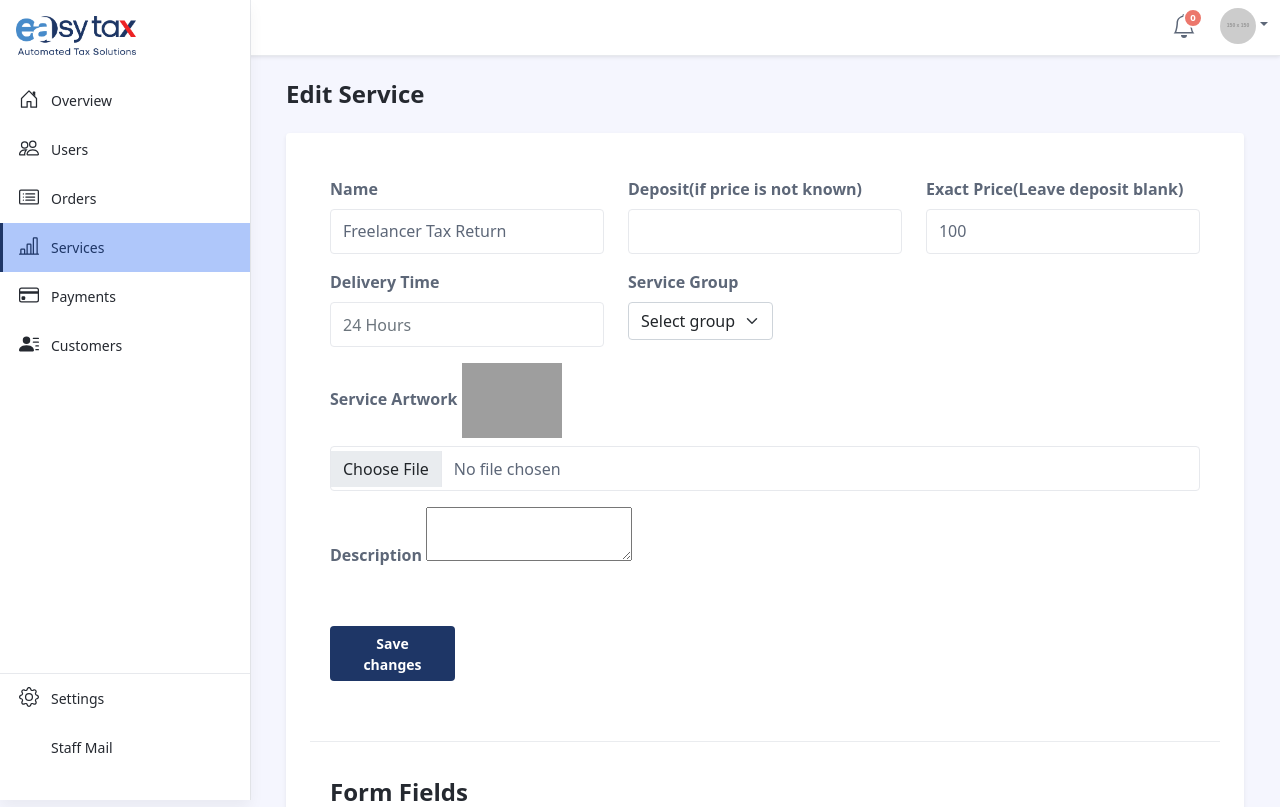
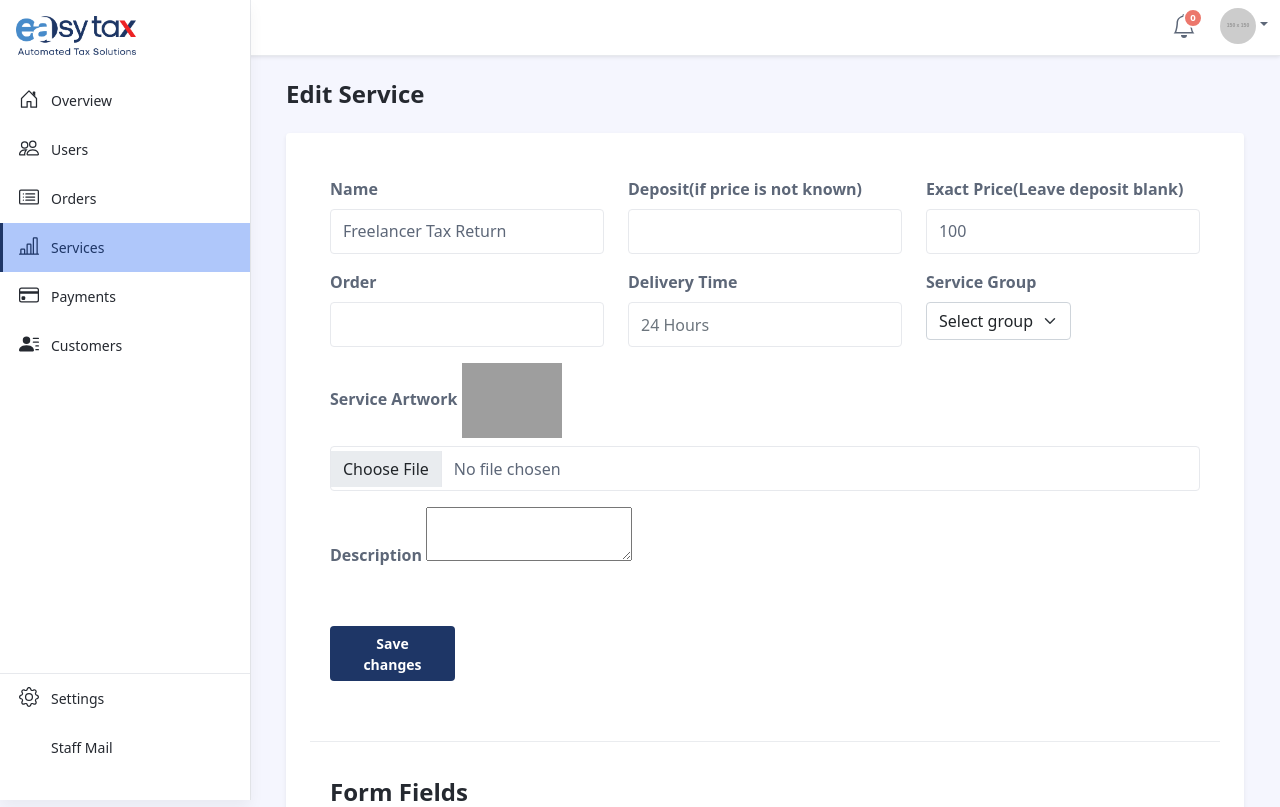
Before and after one commit to EasyTax-Devteam/easytax, a Laravel app: page /easy/admin/services/view/9 in a window 1280 px wide. Shown: the top 807 px of the page. Run offline with Laravel 8, Linux system fonts and the light colour scheme; a user stored in the database is signed in; data comes from the database, SQL or seed files in the repository; grey boxes labelled with a size stand in for pictures from a placeholder-image service; data that the repository does not hold is empty; some libraries are stand-ins or nearby versions; grey boxes are pictures that could not be loaded.

Commit message:
add service and group list orders

```diff
--- a/app/Http/Controllers/User/ServiceController.php
+++ b/app/Http/Controllers/User/ServiceController.php
@@ -34,6 +34,7 @@ class ServiceController extends Controller
     {
         $validator = Validator::make($request->all(), [
             'name' => 'required|string|max:255',
+            'order' => 'required|integer',
             'description' => 'required|string',
             'deposit' => 'required|integer',
             'price' => 'required|integer',
@@ -78,6 +79,7 @@ class ServiceController extends Controller
     {
         $validator = Validator::make($request->all(), [
             'name' => 'required|string|max:255',
+            'order' => 'required|integer',
             'description' => 'required|string',
             'deposit' => 'required|integer',
             'price' => 'required|integer',
@@ -134,19 +136,19 @@ class ServiceController extends Controller
     {
         switch ($case) {
             case 1:
-                $data = Service::all();
+                $data = Service::orderBy('order')->get();
                 if (is_object($data)) {
                     return $data->toArray();
                 }
                 break;
             case 2:
-                $data = Service::where('enabled', true)->get();
+                $data = Service::where('enabled', true)->orderBy('order')->get();
                 if (is_object($data)) {
                     return $data->toArray();
                 }
                 break;
             case 3:
-                $data = Service::where('enabled', false)->get();
+                $data = Service::where('enabled', false)->orderBy('order')->get();
                 if (is_object($data)) {
                     return $data->toArray();
                 }
--- a/app/Http/Controllers/User/ServiceGroupsController.php
+++ b/app/Http/Controllers/User/ServiceGroupsController.php
@@ -20,6 +20,7 @@ class ServiceGroupsController extends Controller
     {
         $validator = Validator::make($request->all(), [
             'name' => 'required|string|max:255',
+            'order' => 'required|integer',
             'description' => 'required|string',
         ]);
         if ($validator->fails()) {
@@ -51,6 +52,7 @@ class ServiceGroupsController extends Controller
     {
         $validator = Validator::make($request->all(), [
             'name' => 'required|string|max:255',
+            'order' => 'required|integer',
             'description' => 'required|string',
         ]);
         if ($validator->fails()) {
@@ -86,19 +88,19 @@ class ServiceGroupsController extends Controller
     {
         switch ($case) {
             case 1:
-                $data = ServiceGroup::all();
+                $data = ServiceGroup::orderBy('order')->get();
                 if (is_object($data)) {
                     return $data->toArray();
                 }
                 break;
             case 2:
-                $data = ServiceGroup::where('enabled', true)->get();
+                $data = ServiceGroup::where('enabled', true)->orderBy('order')->get();
                 if (is_object($data)) {
                     return $data->toArray();
                 }
                 break;
             case 3:
-                $data = ServiceGroup::where('enabled', false)->get();
+                $data = ServiceGroup::where('enabled', false)->orderBy('order')->get();
                 if (is_object($data)) {
                     return $data->toArray();
                 }
--- a/app/Models/Service.php
+++ b/app/Models/Service.php
@@ -18,6 +18,7 @@ class Service extends Model
         'enabled',
         'description',
         'type_name',
+        'order',
         'delivery_time'
     ];
 }
--- a/app/Models/ServiceGroup.php
+++ b/app/Models/ServiceGroup.php
@@ -13,6 +13,7 @@ class ServiceGroup extends Model
         'name',
         'artwork',
         'description',
+        'order',
         'enabled'
     ];
 }
--- a/app/Models/User.php
+++ b/app/Models/User.php
@@ -212,7 +212,7 @@ class User extends Authenticatable
     }
     public static function getServiceGroups()
     {
-        $data = ServiceGroup::where('enabled', true)->get();
+        $data = ServiceGroup::where('enabled', true)->orderBy('order')->get();
         if (is_object($data)) {
             return $data->toArray();
         }
@@ -220,7 +220,7 @@ class User extends Authenticatable
     }
     public static function getServicesByGroup($group)
     {
-        $data = Service::where('enabled', true)->where('type', $group)->get();
+        $data = Service::where('enabled', true)->where('type', $group)->orderBy('order')->get();
         if (is_object($data)) {
             return $data->toArray();
         }
@@ -230,19 +230,19 @@ class User extends Authenticatable
     {
         switch ($case) {
             case 1:
-                $data = Service::all();
+                $data = Service::orderBy('order')->get();
                 if (is_object($data)) {
                     return $data->toArray();
                 }
                 break;
             case 2:
-                $data = Service::where('enabled', true)->get();
+                $data = Service::where('enabled', true)->orderBy('order')->get();
                 if (is_object($data)) {
                     return $data->toArray();
                 }
                 break;
             case 3:
-                $data = Service::where('enabled', false)->get();
+                $data = Service::where('enabled', false)->orderBy('order')->get();
                 if (is_object($data)) {
                     return $data->toArray();
                 }
--- a/resources/views/layouts/outer.blade.php
+++ b/resources/views/layouts/outer.blade.php
@@ -107,7 +107,7 @@
 
             .full-width-header .rs-header .menu-area .main-menu .rs-menu ul.nav-menu li a {
                 height: 40px !important;
-                line-height: 32px !important;
+                line-height: 32px;
                 border-radius: 0px !important;
                 margin-top: 0px !important;
             }
--- a/resources/views/outer/slider.blade.php
+++ b/resources/views/outer/slider.blade.php
@@ -14,7 +14,7 @@
             <button type="button" data-bs-target="#carouselExampleIndicators" data-bs-slide-to="0" class="active" aria-current="true" aria-label="Slide 1"></button>
             <button type="button" data-bs-target="#carouselExampleIndicators" data-bs-slide-to="1" aria-label="Slide 2"></button>
             <button type="button" data-bs-target="#carouselExampleIndicators" data-bs-slide-to="2" aria-label="Slide 3"></button>
-            <button type="button" data-bs-target="#carouselExampleIndicators" data-bs-slide-to="3" aria-label="Slide 4"></button>
+            <!-- <button type="button" data-bs-target="#carouselExampleIndicators" data-bs-slide-to="3" aria-label="Slide 4"></button> -->
         </div>
         <div class="carousel-inner">
             <div class="carousel-item active">
@@ -50,7 +50,7 @@
                     </div>
                 </div>
             </div>
-            <div class="carousel-item">
+            <!-- <div class="carousel-item">
                 <img src="{{ asset('assets/images/slider/slider4.jpg') }}" class="d-block w-100" alt="EasyTax offers">
                 <div class="carousel-caption d-none d-md-block">
                     <div class="sl-subtitle">We Are</div>
@@ -60,7 +60,7 @@
                         <a class="readon consultant slider" href="#step-one">Browse Our services</a>
                     </div>
                 </div>
-            </div>
+            </div> -->
         </div>
         <button class="carousel-control-prev" type="button" data-bs-target="#carouselExampleIndicators" data-bs-slide="prev">
             <span class="carousel-control-prev-icon" aria-hidden="true"></span>
--- a/resources/views/user/edit_service.blade.php
+++ b/resources/views/user/edit_service.blade.php
@@ -54,6 +54,10 @@
                             <div class="mb-3 col-md-4">
                                 <label for="setting-input-2" class="form-label">Exact Price(Leave deposit blank)</label>
                                 <input required type="number" class="form-control" id="setting-input-2" name="price" value="{{  $service->price }}">
+                            </div>
+                            <div class="mb-3 col-md-4">
+                                <label class="form-label">Order</label>
+                                <input required type="number" class="form-control" id="setting-input-2" value="{{  $service->order }}" name="order">
                             </div>
                             <div class="mb-3 col-md-4">
                                 <label for="setting-input-2" class="form-label">Delivery Time</label>
```
Also changed, not shown: resources/views/outer/nav.blade.php (+12 -2 lines), resources/views/user/edit_group.blade.php (+10 -8 lines), resources/views/user/services.blade.php (+24 -18 lines), database/migrations/2022_09_18_085727_add_order_to_services_table.php (added), public/assets/images/slider/slider1.jpg, public/assets/images/slider/slider2.jpg, public/assets/images/slider/slider3.jpg.
